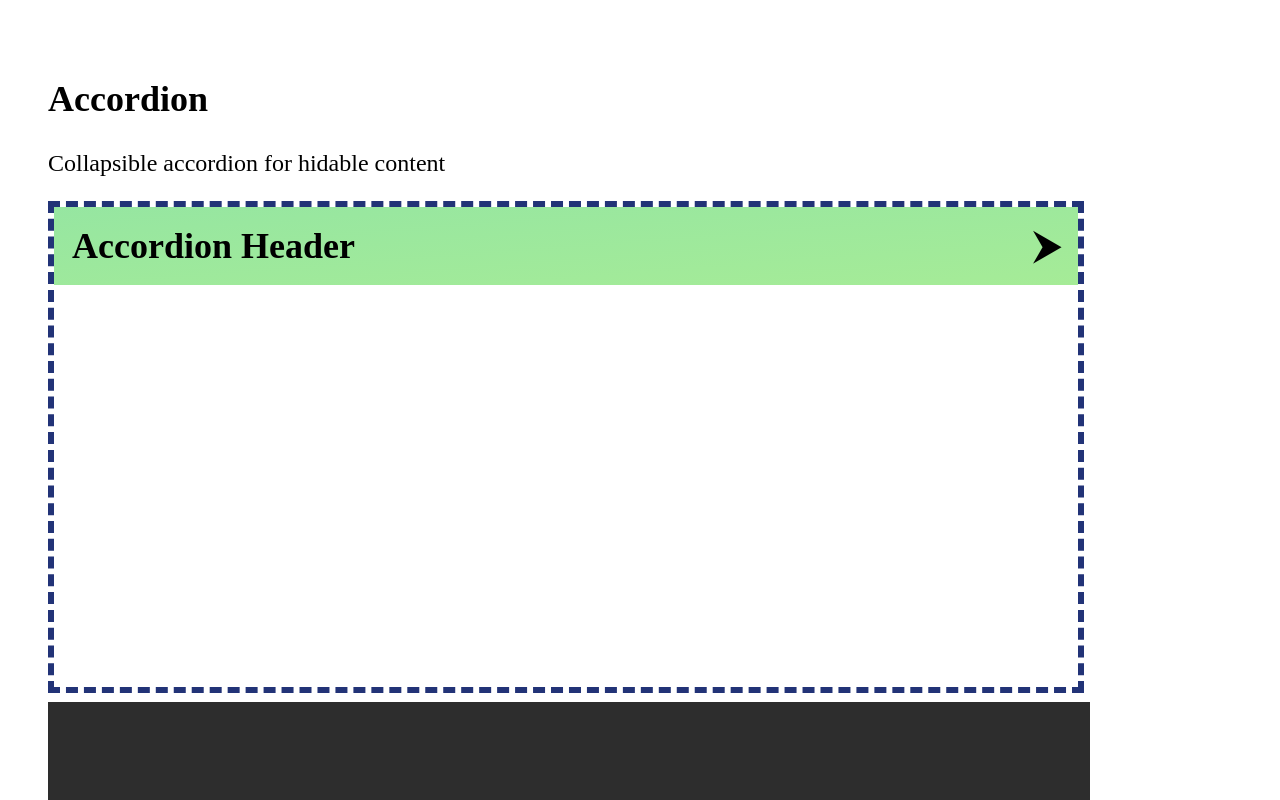
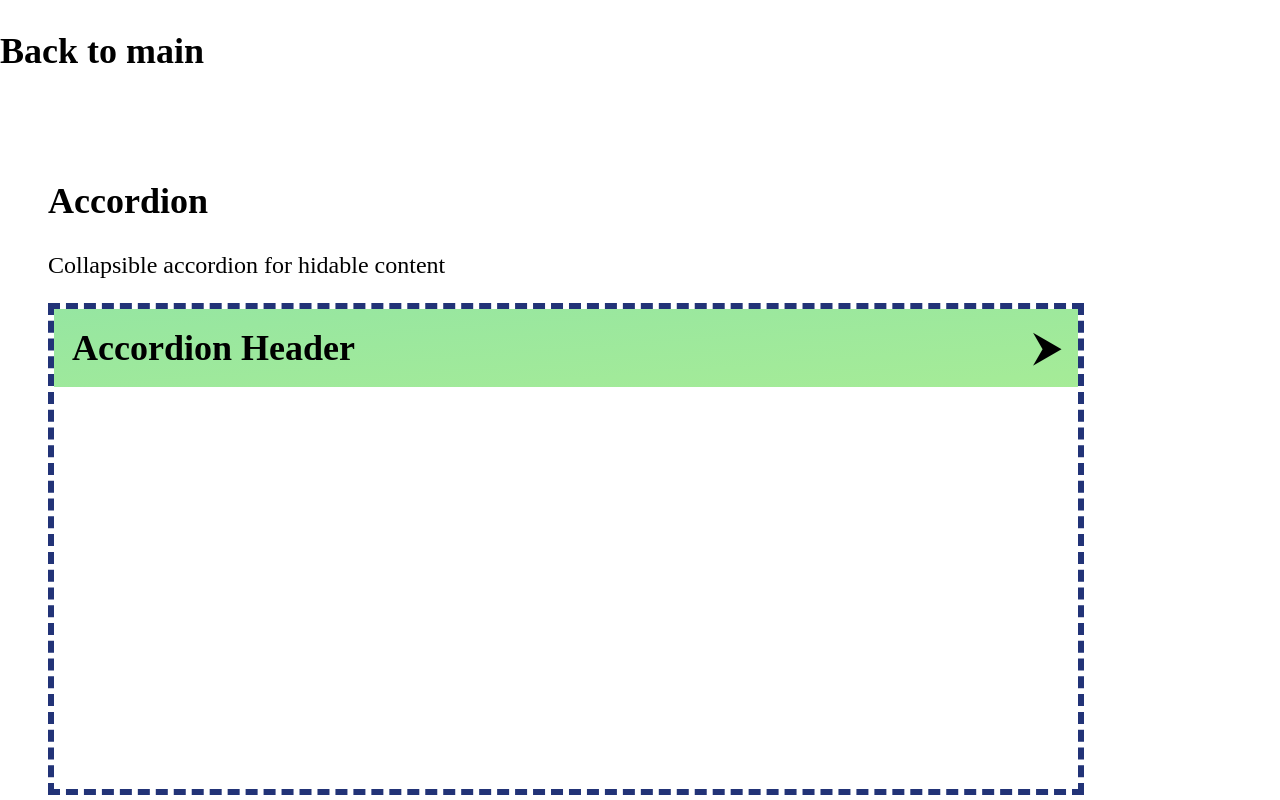
Before and after one commit to arriIsHere/no-js-components, an Eleventy site: page src/components/accordion/index.html in a window 1280 px wide. Shown: the top 800 px of the page. Built offline with nearby package versions, Linux system fonts and the light colour scheme; Eleventy itself is replaced by a stand-in of ours; files that its build step writes are made by us from their sources.

Commit message:
update acordion image

```diff
--- a/src/_includes/component.njk
+++ b/src/_includes/component.njk
@@ -2,6 +2,9 @@
 layout: main.njk
 css: component.css
 ---
+<header>
+	<h2>Back to main</h2>
+</header>
 <main>
 	<h2>{{title}}</h2>
 	<p>{{description}}</p>
```
Also changed, not shown: src/components/accordion/accordion.png.
